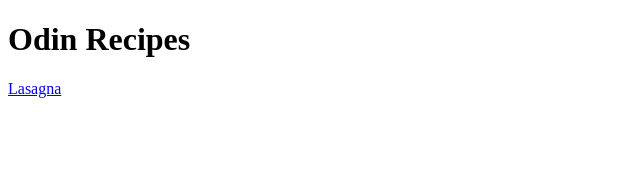
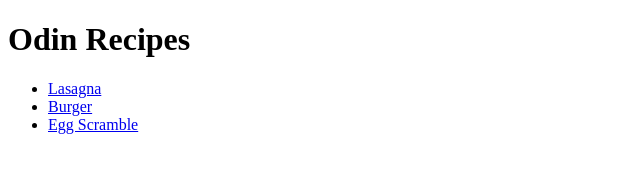
Before and after one commit to turik777/odin-recipes, a plain HTML site: page index.html in a window 1280 px wide. Shown: the whole page, without its empty margins (0-640 px from the left). Drawn offline with Linux system fonts and the light colour scheme.

Commit message:
Add more recipes

```diff
--- a/index.html
+++ b/index.html
@@ -3,11 +3,15 @@
 <head>
     <meta charset="UTF-8">
     <meta name="viewport" content="width=device-width, initial-scale=1.0">
-    <title>Document</title>
+    <title>Odin Recipes</title>
 </head>
 <body>
     <h1>Odin Recipes</h1>
 
-    <a href="recipes/lasagna.html">Lasagna</a>
+    <ul>
+        <li><a href="recipes/lasagna.html">Lasagna</a></li>
+        <li><a href="recipes/burger.html">Burger</a></li>
+        <li><a href="recipes/egg-scramble.html">Egg Scramble</a></li>
+    </ul>
 </body>
 </html>
```
